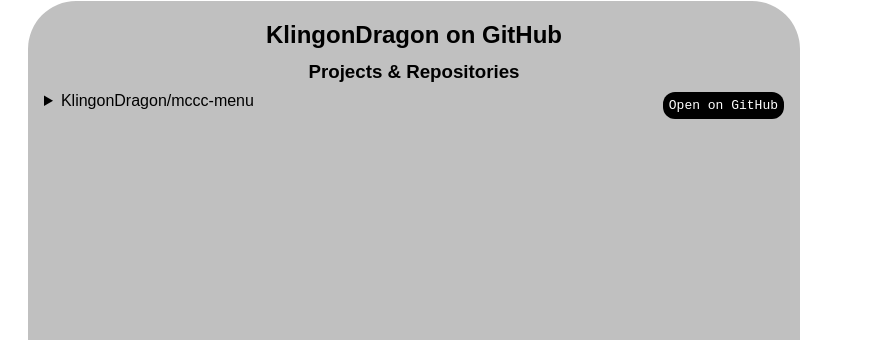
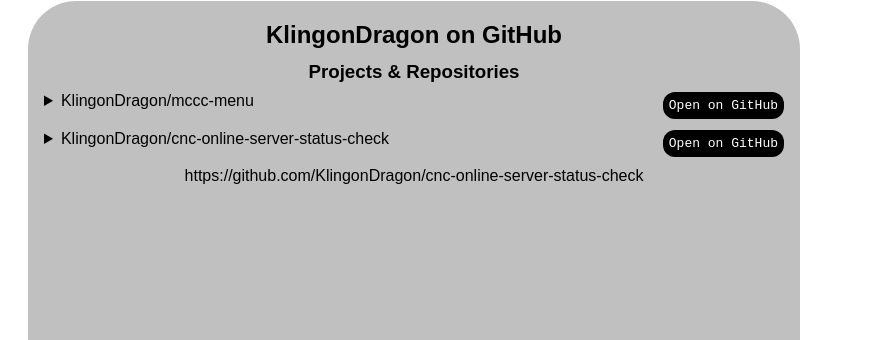
Before and after one commit to KlingonDragon/klingondragon.github.io, a plain HTML site: page index.html in a window 1280 px wide. Shown: the part 76-416 px from the top of the page, 408-1280 px from the left. Drawn offline with Linux system fonts and the light colour scheme.

Commit message:
cnc-online link

```diff
--- a/index.html
+++ b/index.html
@@ -123,6 +123,13 @@ summary > a.gh {
                         A replica settings menu for the Sims 4 mod: MC Command Center
                         <br/>Available at <a href="https://mccc-menu.online">mccc-menu.online</a>
                     </details>
+                    <details>
+                        <summary>
+                            KlingonDragon/cnc-online-server-status-check
+                            <a class="gh" href="https://github.com/KlingonDragon/cnc-online-server-status-check">Open on GitHub</a>
+                        </summary>
+                        Quickly check the server status for C&C:Online (<a href="https://cnc-online.net/">cnc-online.net</a>)
+                    </details>https://github.com/KlingonDragon/cnc-online-server-status-check
                 </ul>
             </section>
         </main>
```
